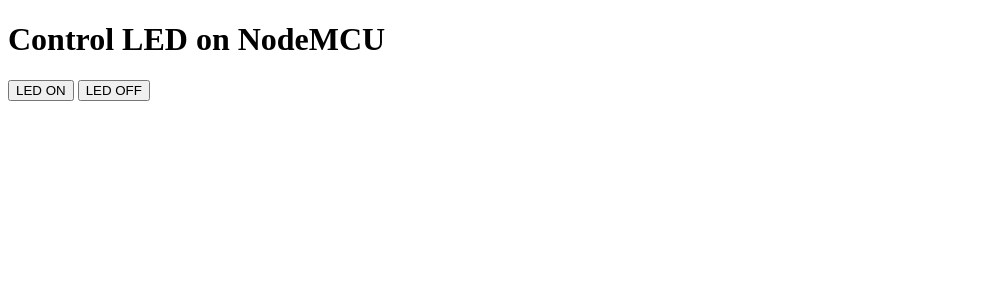
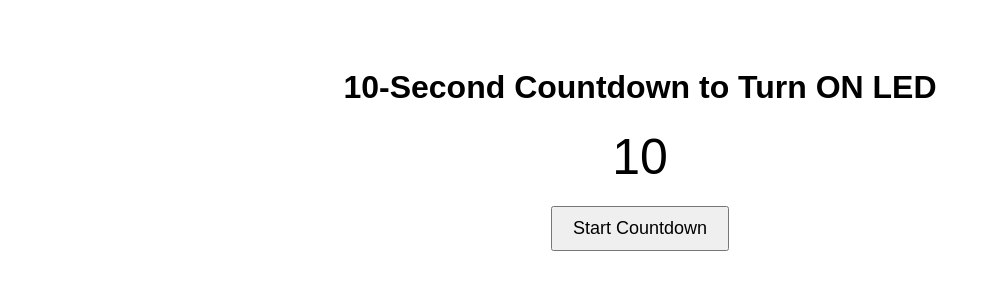
Before and after one commit to kparjun416/led-control, a plain HTML site: page index.html in a window 1280 px wide. Shown: the whole page, without its empty margins (0-991 px from the left). Drawn offline with Linux system fonts and the light colour scheme.

Commit message:
Change title and implement LED countdown feature

```diff
--- a/index.html
+++ b/index.html
@@ -1,26 +1,46 @@
 <!DOCTYPE html>
 <html>
 <head>
-  <title>LED Control</title>
+  <title>LED Countdown</title>
+  <style>
+    body { font-family: Arial; text-align: center; padding-top: 40px; }
+    #count { font-size: 50px; margin: 20px; }
+    button { padding: 10px 20px; font-size: 18px; }
+  </style>
 </head>
 <body>
-  <h1>Control LED on NodeMCU</h1>
 
-  <button onclick="ledOn()">LED ON</button>
-  <button onclick="ledOff()">LED OFF</button>
+  <h1>10-Second Countdown to Turn ON LED</h1>
+
+  <div id="count">10</div>
+
+  <button onclick="startCountdown()">Start Countdown</button>
 
   <script>
-    function ledOn() {
-      fetch("http://192.168.1.8/on")
-        .then(res => alert("LED Turned ON"))
-        .catch(err => alert("Error: " + err));
+    let timeLeft = 10;
+    let timer;
+
+    function startCountdown() {
+      timeLeft = 10;
+      document.getElementById("count").innerText = timeLeft;
+
+      timer = setInterval(() => {
+        timeLeft--;
+        document.getElementById("count").innerText = timeLeft;
+
+        if (timeLeft <= 0) {
+          clearInterval(timer);
+          turnLedOn();
+        }
+      }, 1000);
     }
 
-    function ledOff() {
-      fetch("http://192.168.1.8/off")
-        .then(res => alert("LED Turned OFF"))
+    function turnLedOn() {
+      fetch("http://192.168.1.8/on")
+        .then(() => alert("LED TURNED ON!"))
         .catch(err => alert("Error: " + err));
     }
   </script>
+
 </body>
 </html>
```
